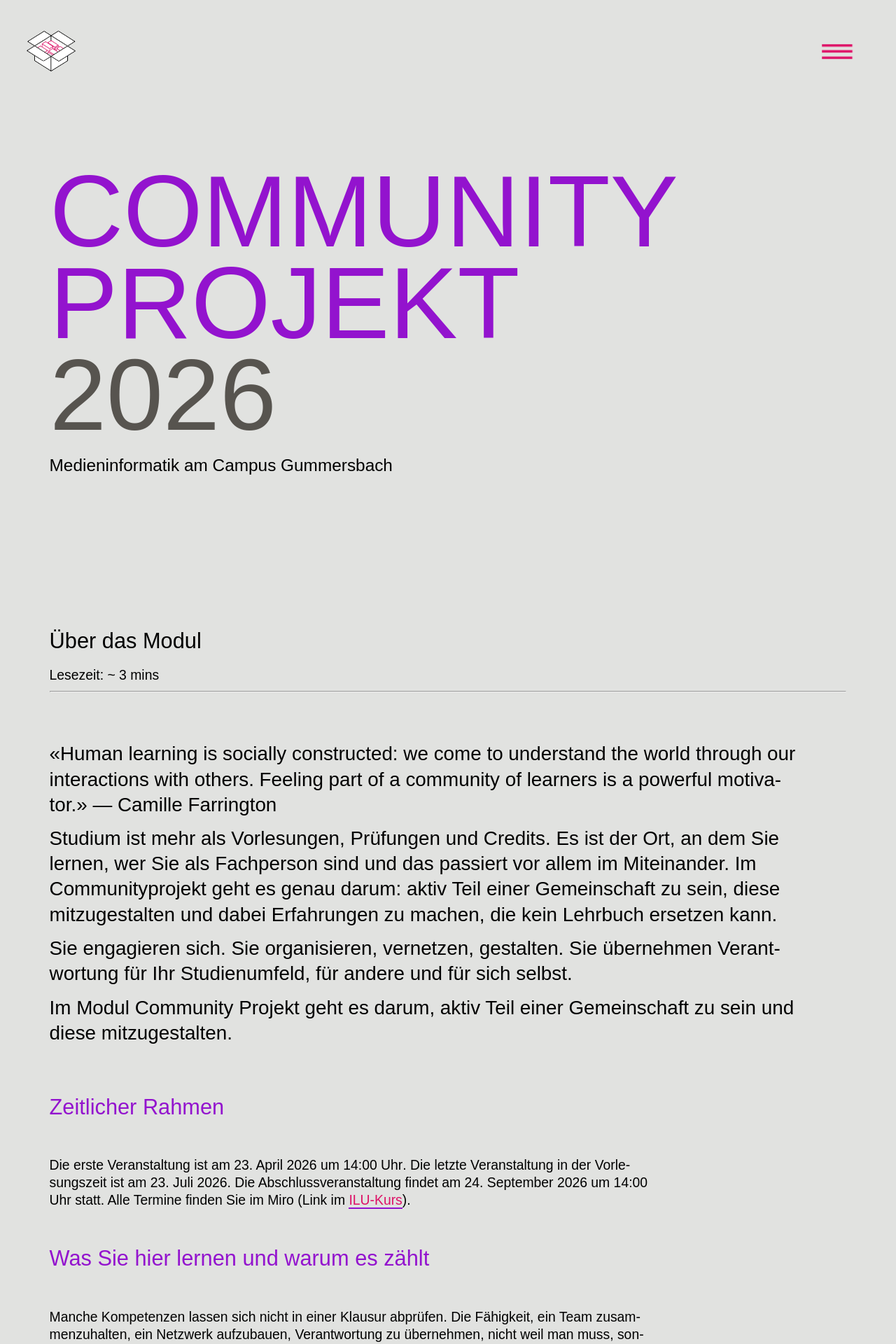
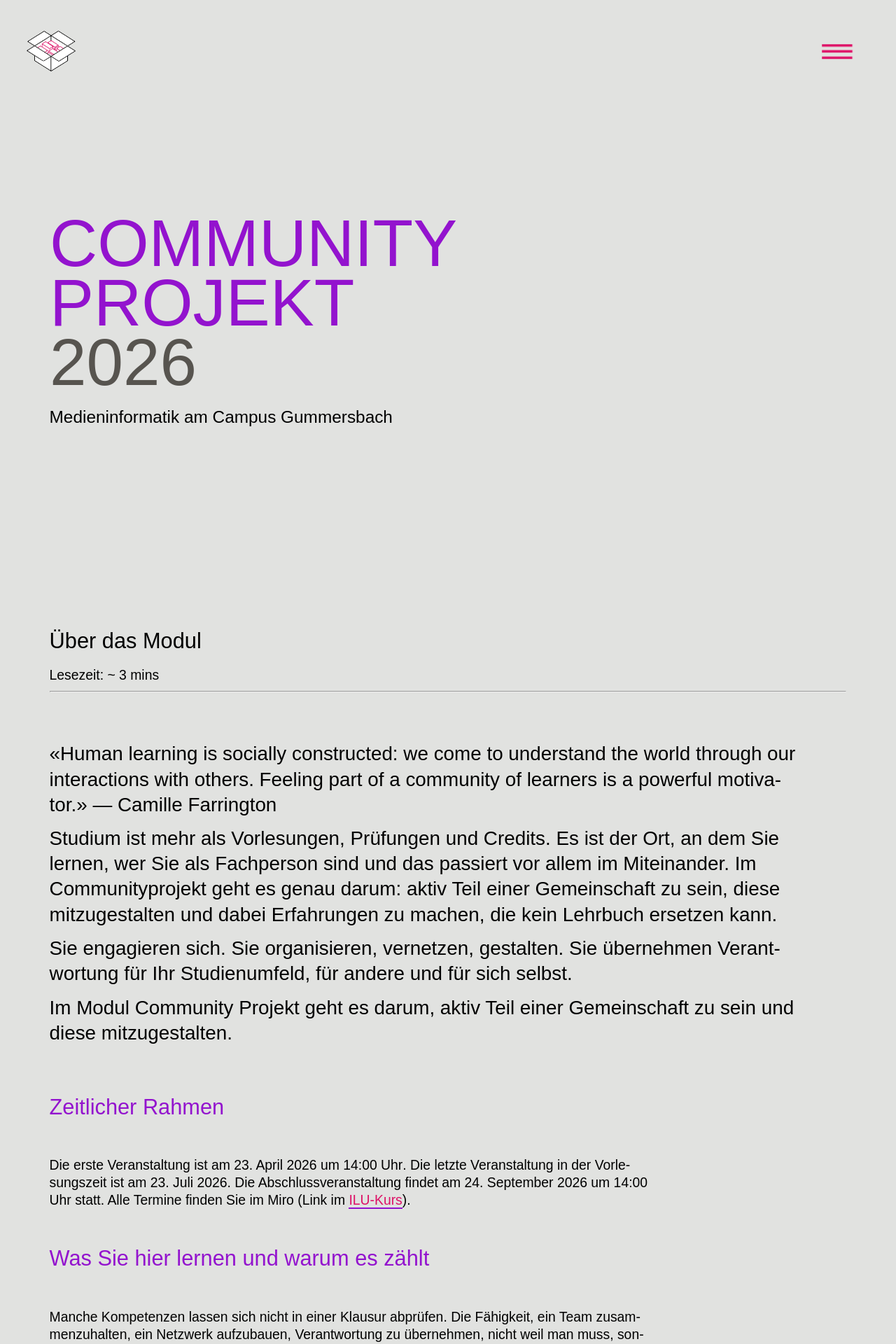
Before and after one commit to cnoss/community-project, a Jekyll site: the page built from index.md, in a window 1280 px wide. Shown: the top 1920 px of the page at 70% size. Built offline with Jekyll 4.4.1, drawn with Linux system fonts in a browser that asks for light colours; some web fonts are replaced.

Commit message:
Layout tuning

```diff
--- a/assets/styles/components.css
+++ b/assets/styles/components.css
@@ -7,7 +7,7 @@
   .title {
     font-weight: 500;
     text-transform: uppercase;
-    font-size: clamp(1.2rem, 10vw + 1rem, 30rem);
+    font-size: clamp(1.2rem, 6vw + 1rem, 18rem);
     color: var(--headline-color);
     line-height: 90%;
     margin-bottom: var(--space-m);
@@ -17,6 +17,18 @@
   &.is-small {
     .title {
       font-size: clamp(1.5rem, 5vw + 1rem, 20rem);
+    }
+  }
+
+  /* Alle Seiten außer Home: deutlich kleinerer Titel */
+  body:not([data-layout="home"]) & {
+    .title {
+      font-size: clamp(1.5rem, 3vw + 1rem, 6rem);
+    }
+
+    .header-stage {
+      height: auto;
+      min-height: 30vh;
     }
   }
 
```
